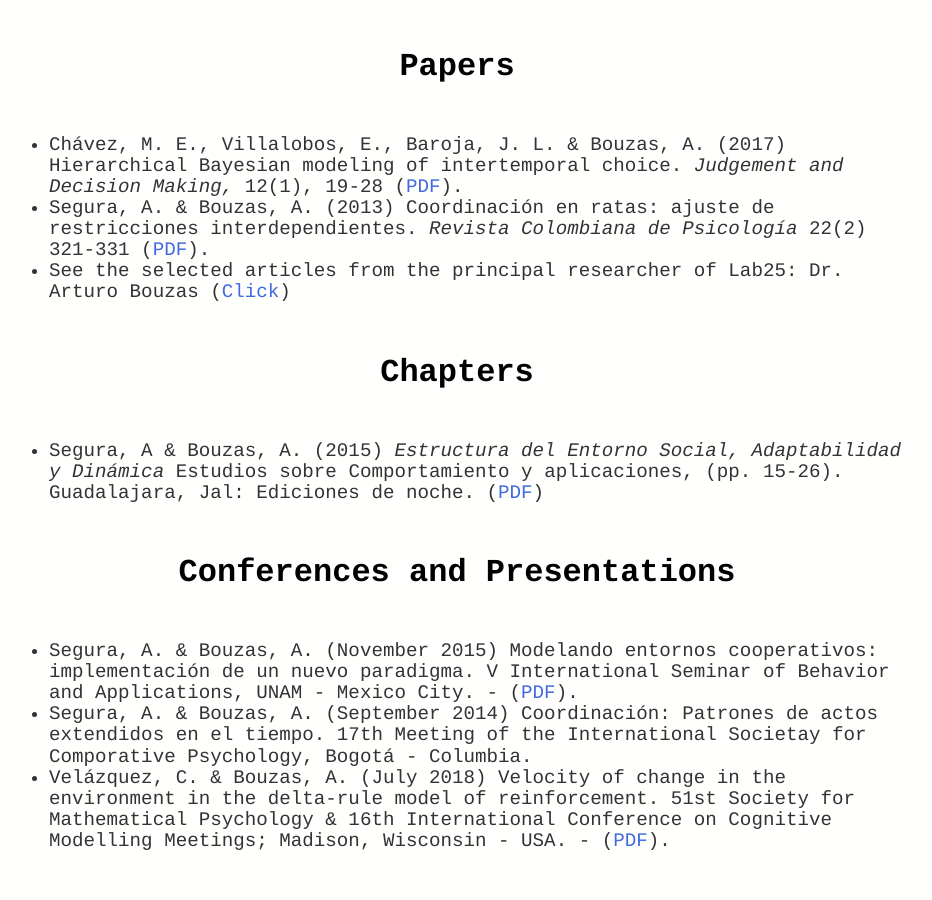
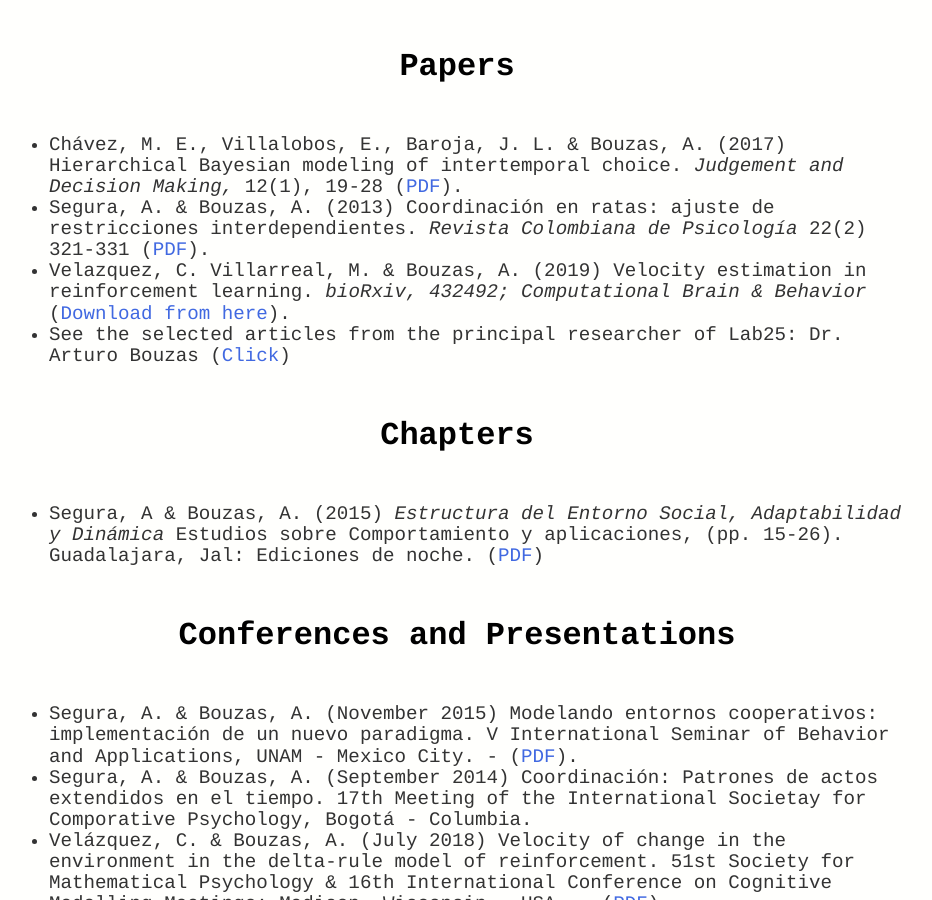
Before and after one commit to BouzasLab25/bouzaslab25.github.io, a Jekyll site: the page built from publications/index.html, in a window 1280 px wide and 900 px high, scrolled down 598 px. Shown: the whole window, without its empty margins (183-1115 px from the left). Built offline with Jekyll 4.4.1, drawn with Linux system fonts in a browser that asks for light colours.

Commit message:
Update index.html

```diff
--- a/publications/index.html
+++ b/publications/index.html
@@ -21,6 +21,8 @@ title: Lab25 Publications
 	<li class='ho' >Chávez, M. E., Villalobos, E., Baroja, J. L. & Bouzas, A. (2017) Hierarchical Bayesian modeling of intertemporal choice.<i> Judgement and Decision Making,</i> 12(1), 19-28 (<a class='link' href="http://journal.sjdm.org/16/16906/jdm16906.pdf" target="_blank">PDF</a>). </li>
 
 	<li class='ho' >Segura, A. & Bouzas, A. (2013) Coordinación en ratas: ajuste de restricciones interdependientes.<i> Revista Colombiana de Psicología</i> 22(2) 321-331 (<a class='link' href="/documents/Segura_Bouzas_2013.pdf" target="_blank">PDF</a>). </li>
+
+	<li class='ho' >Velazquez, C. Villarreal, M. & Bouzas, A. (2019) Velocity estimation in reinforcement learning. <i> bioRxiv, 432492; Computational Brain & Behavior </i> (<a class='link' href="https://link.springer.com/article/10.1007/s42113-019-00026-1" target="_blank">Download from here</a>). </li>
 
 	<li class='ho'>See the selected articles from the principal researcher of Lab25: Dr. Arturo Bouzas (<a class='link' href="/people/arturo.html" target="_blank">Click</a>) </li>
 	</ul>
```
